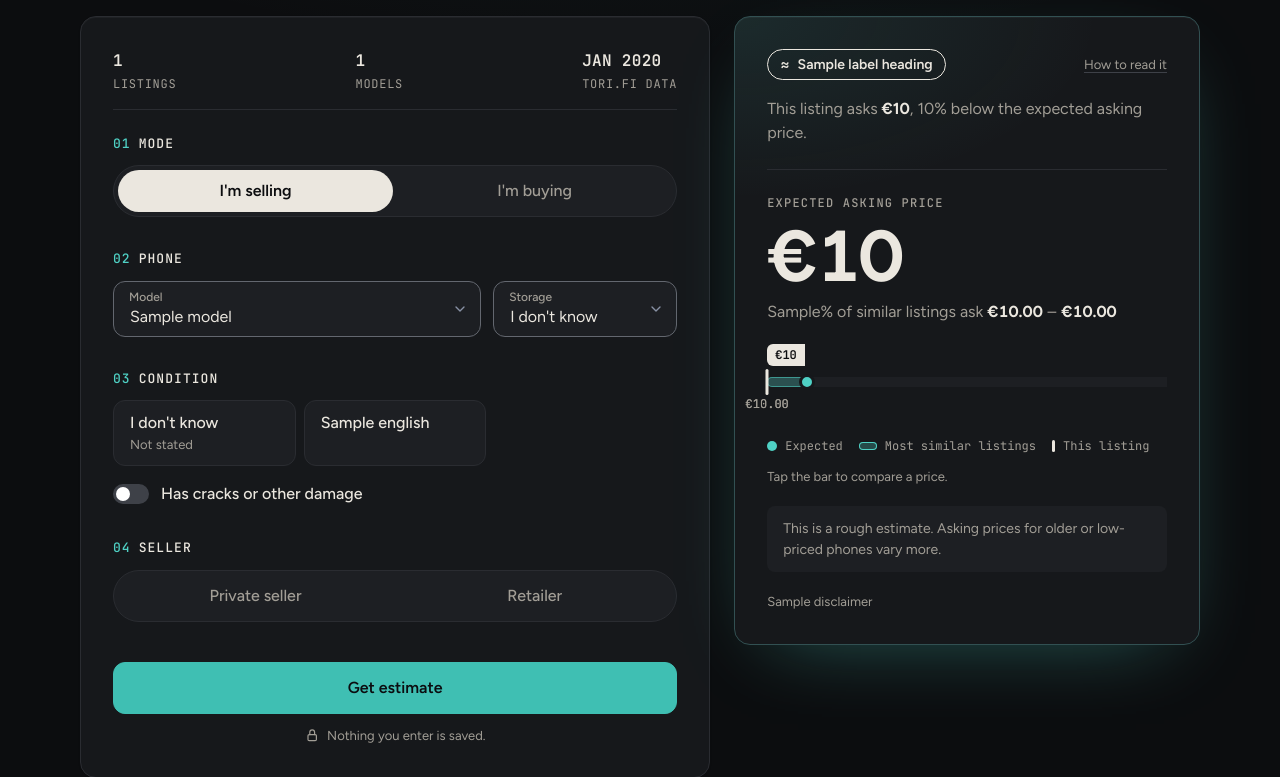
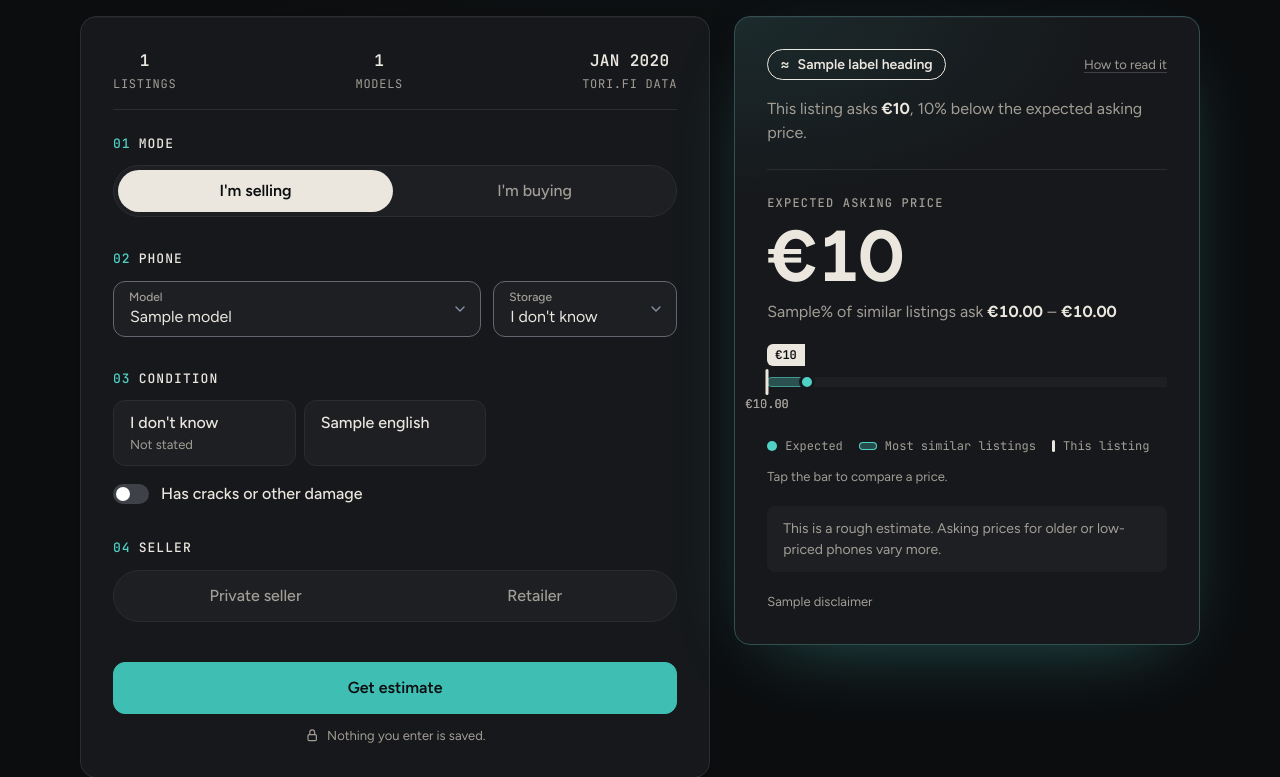
Before and after one commit to HashirSalam/priced-right, a Flask app: template priced_right/templates/index.html in a window 1280 px wide. Shown: the part 118-895 px from the top of the page. Run offline with Flask 3, Linux system fonts and the light colour scheme; the template is opened without the code that fills it: most values are stand-ins (such as "Sample title", 1, 10 or a date in 2020); form fields are guessed from the names that the template uses.

Commit message:
Centre each stat's figure over its label

```diff
--- a/priced_right/static/style.css
+++ b/priced_right/static/style.css
@@ -235,7 +235,7 @@ body {
     text-transform: uppercase;
     letter-spacing: 0.06em;
 }
-.stats li { display: flex; flex-direction: column; gap: 2px; list-style: none; margin: 0; }
+.stats li { display: flex; flex-direction: column; align-items: center; gap: 2px; list-style: none; margin: 0; text-align: center; }
 .stats strong { color: var(--text); font-size: var(--text-base); font-weight: 600; letter-spacing: 0.02em; font-variant-numeric: tabular-nums; }
 
 /* ---------------------------------------------------------------- form */
```
